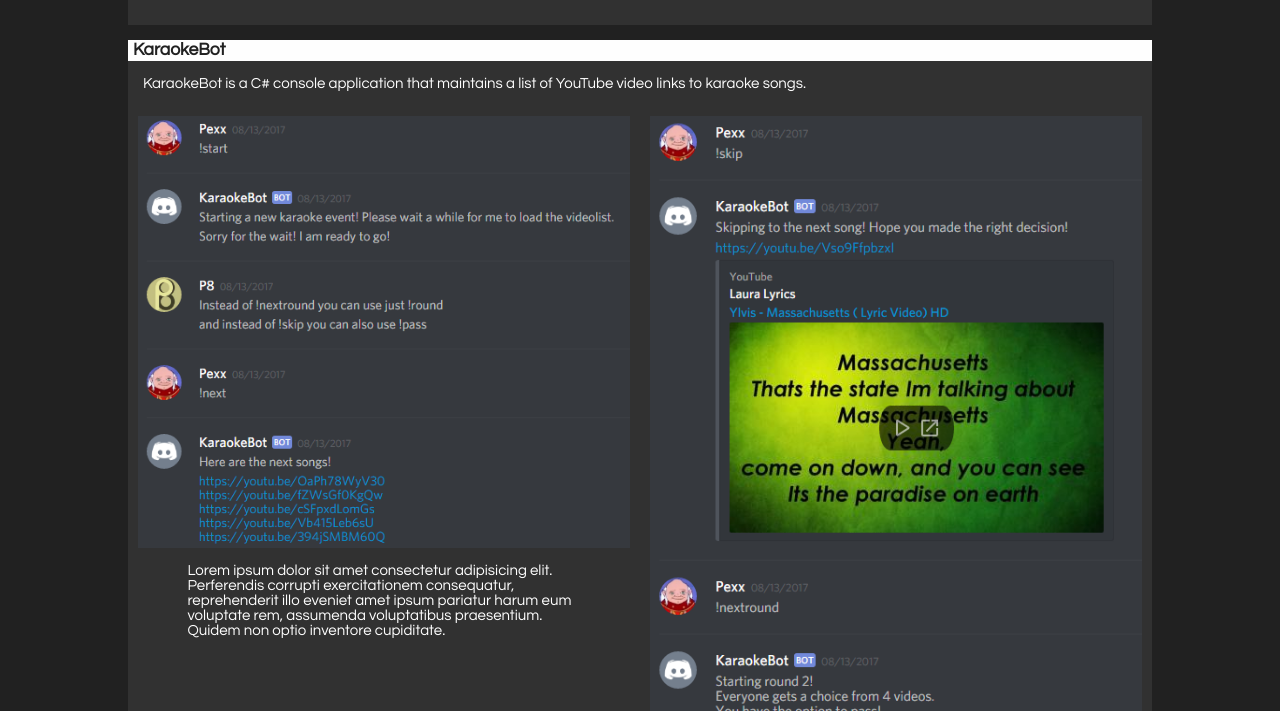
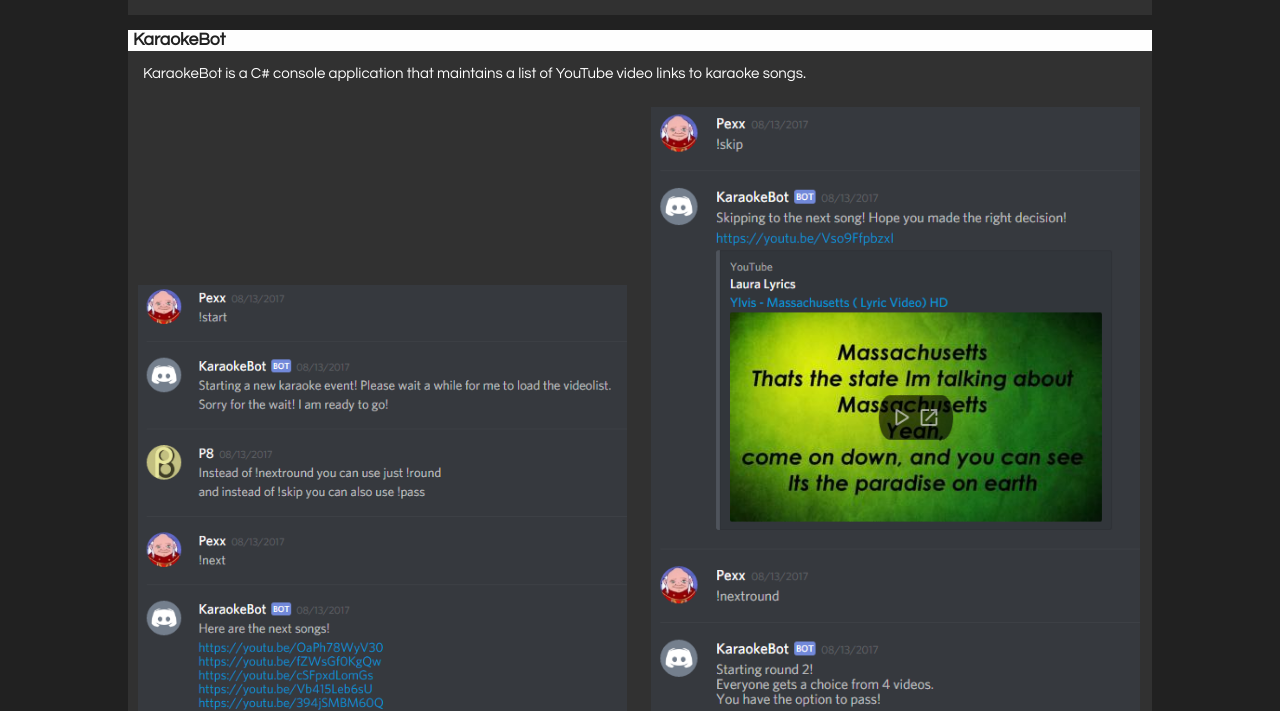
Before and after one commit to JacksonBDuke/website, a plain HTML site: page projects.html in a window 1280 px wide. Shown: the part 1371-2082 px from the top of the page. Drawn offline with Linux system fonts and the light colour scheme.

Commit message:
Seems to be working. Still messy work-arounds though. Will need further refinement.

```diff
--- a/style/DarkStyle.css
+++ b/style/DarkStyle.css
@@ -225,17 +225,16 @@ article{
 /* Project Items */
 
 .project-pictures{
-    float: none;
+    display: table-cell;
     align-self: center;
-    width: 100%;
+    width: auto;
     height: auto;
     overflow: hidden;
 }
 
 .picture-box{
-    float: left;
-    vertical-align: bottom;
-    max-width: 48%;
+    display: inline-block;
+    max-width: 47.77%;
     /* width: 45%; */
     /* border: 1px var(--main-text-color) solid; */
     margin: 1%;
@@ -263,7 +262,7 @@ article{
     }
 
     .pics2 .picture-box{
-        max-width: 47%;
+        max-width: 47.77%;
     }
 
     .pics3 .picture-box{
@@ -273,7 +272,6 @@ article{
     .pics4 .picture-box{
         max-width: 24%;
     }
-
 }
 
 /* For mobile */
```
